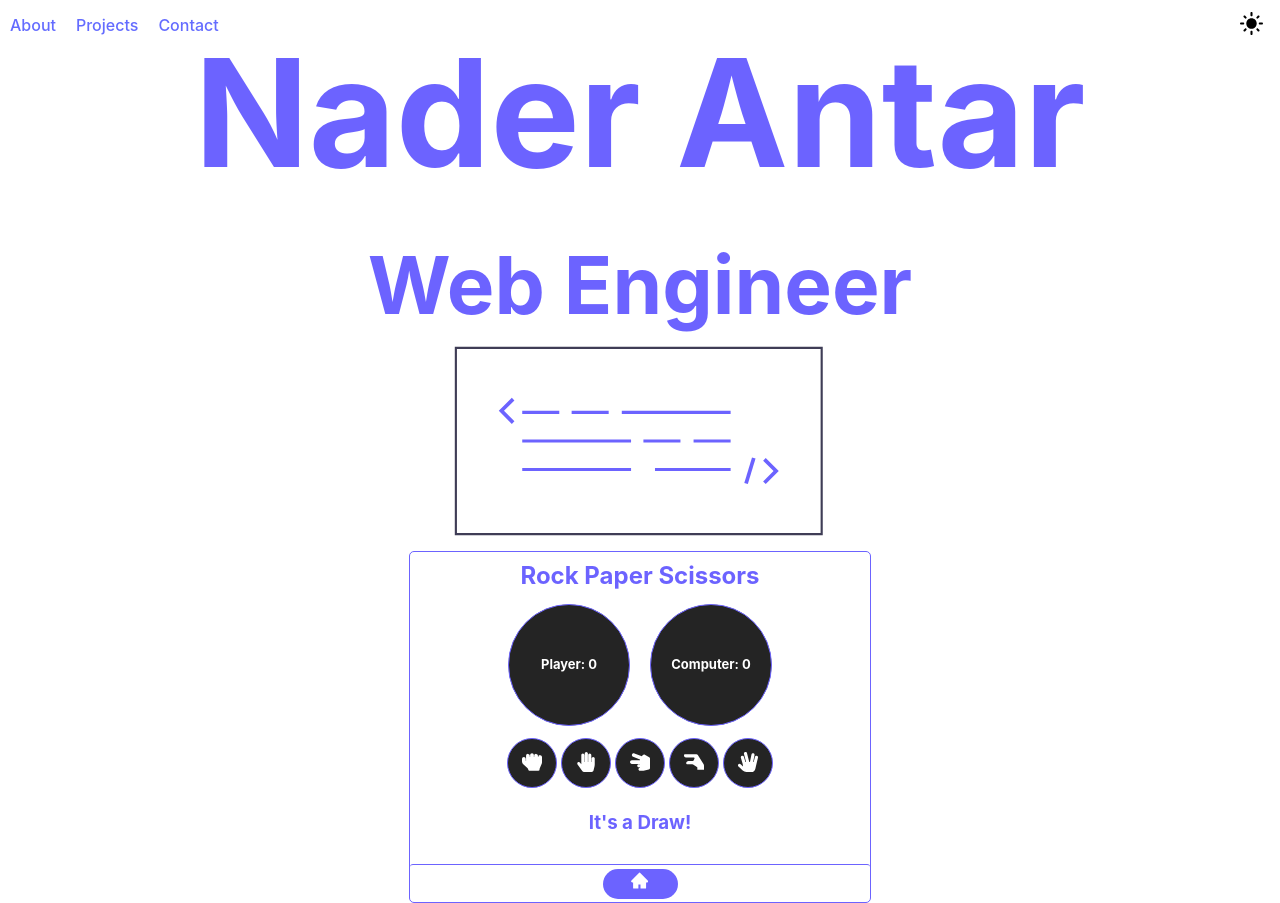
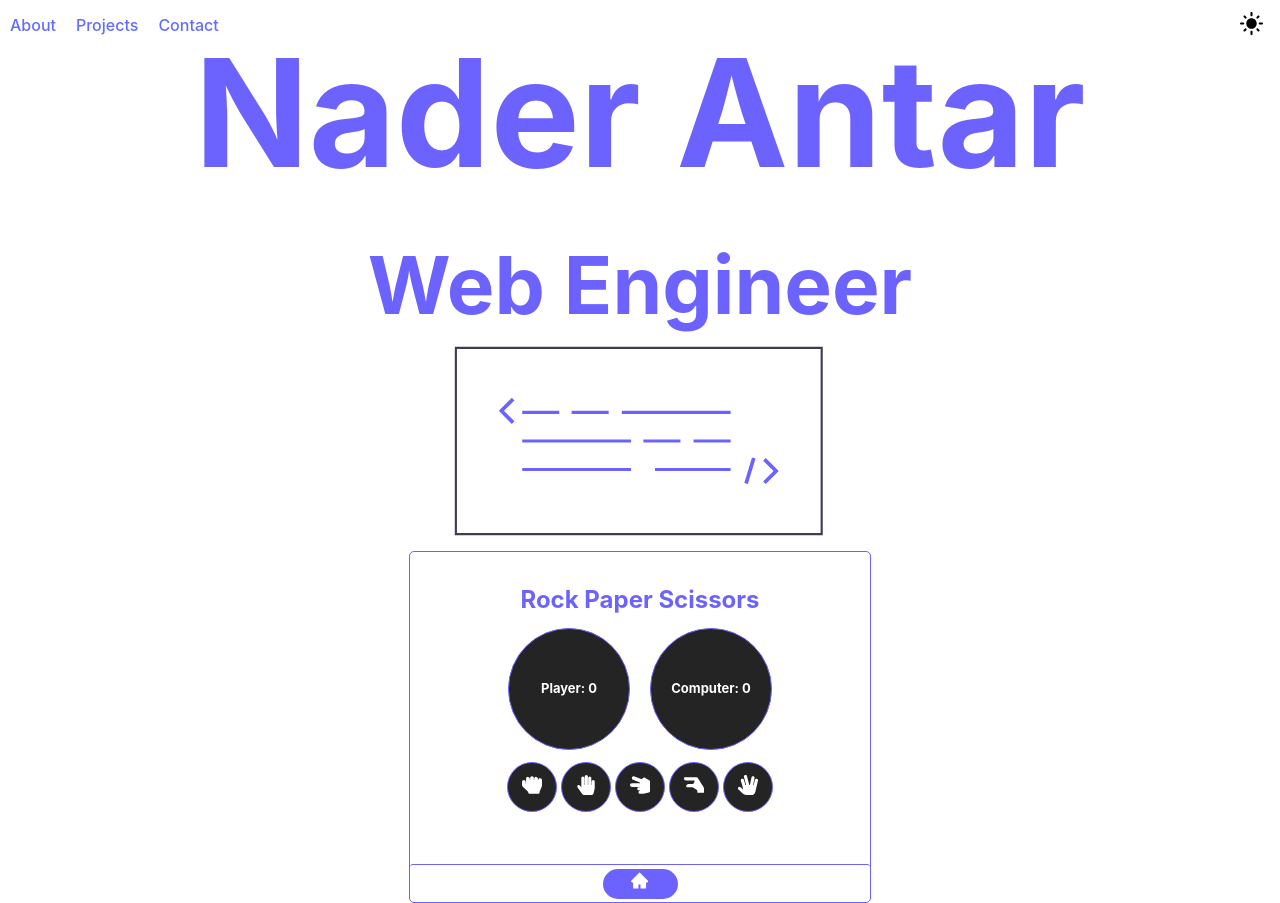
Before and after one commit to nadocodes/nader-antar, a React (Vite) app: page / in a window 1280 px wide. Both pictures are taken after a click on the button "Rock Paper Scissors". Built offline with nearby package versions, Linux system fonts and the light colour scheme.

Commit message:
fixed minor tsx issues

```diff
--- a/src/components/Games/RockPaperScissors/RPSGetWinner.tsx
+++ b/src/components/Games/RockPaperScissors/RPSGetWinner.tsx
@@ -1,7 +1,7 @@
 import React from 'react';
 
 interface Props {
-  winner?: number;
+  winner: number;
 }
 
 const RPSGetWinner: React.FC<Props> = ({ winner = 0 }) => {
--- a/src/components/Games/RockPaperScissors/RockPaperScissors.tsx
+++ b/src/components/Games/RockPaperScissors/RockPaperScissors.tsx
@@ -9,7 +9,7 @@ function RockPaperScissors(): JSX.Element {
   const [computerScore, setComputerScore] = useState<number>(0)
   const [playerAction, setPlayerAction] = useState<string>('')
   const [computerAction, setComputerAction] = useState<string>('')
-  const [winner, setWinner] = useState<number | undefined>(undefined)
+  const [winner, setWinner] = useState<number>(3)
   const [round, setRound] = useState<number>(0)
 
   const actions: Record<string, string[]> = {
@@ -41,7 +41,7 @@ function RockPaperScissors(): JSX.Element {
     setRound(round + 1);
   }
 
-  const calculateWinner = (playerAction: string, computerAction: string): number | undefined => {
+  const calculateWinner = (playerAction: string, computerAction: string): number => {
     if (playerAction === computerAction) {
       return 0;
     } else if (actions[playerAction].includes(computerAction)) {
@@ -49,7 +49,7 @@ function RockPaperScissors(): JSX.Element {
     } else if (actions[computerAction].includes(playerAction)) {
       return 1;
     }
-    return undefined;
+    return 3;
   }
 
   return (
```
